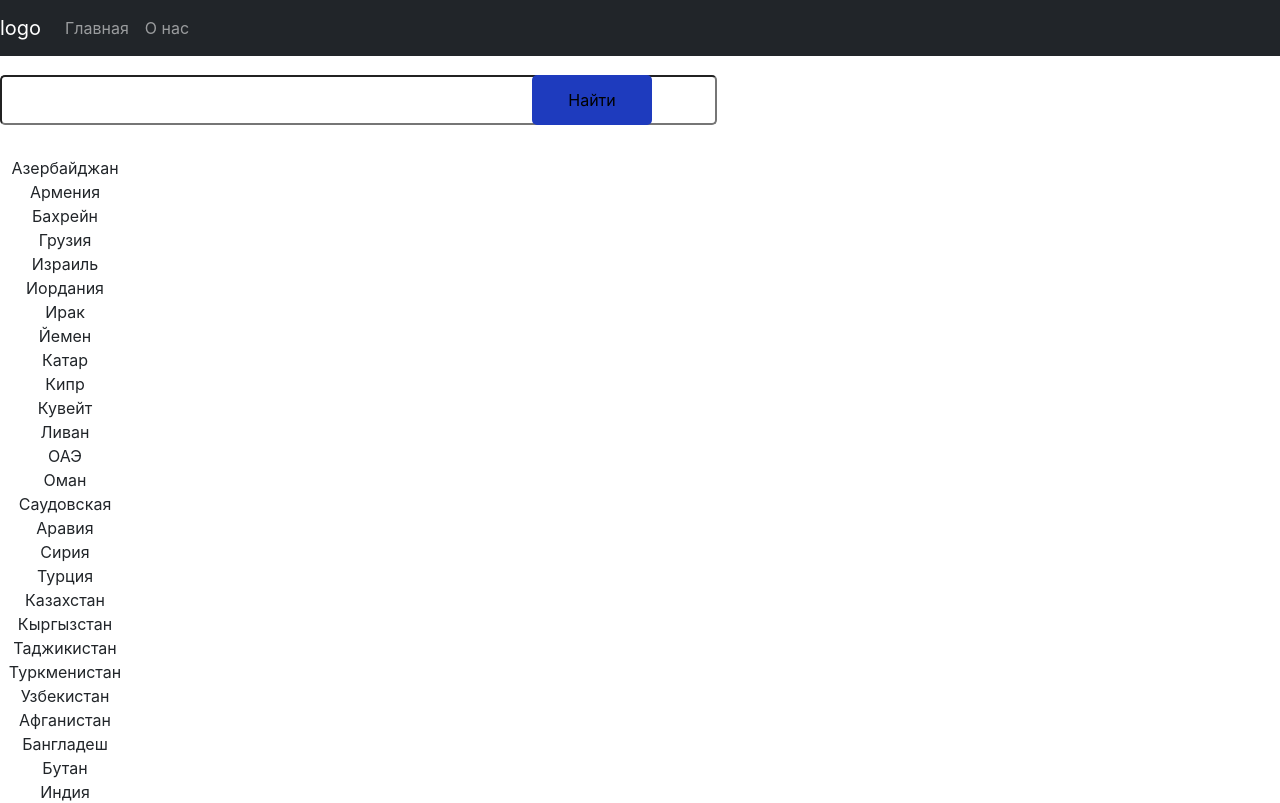
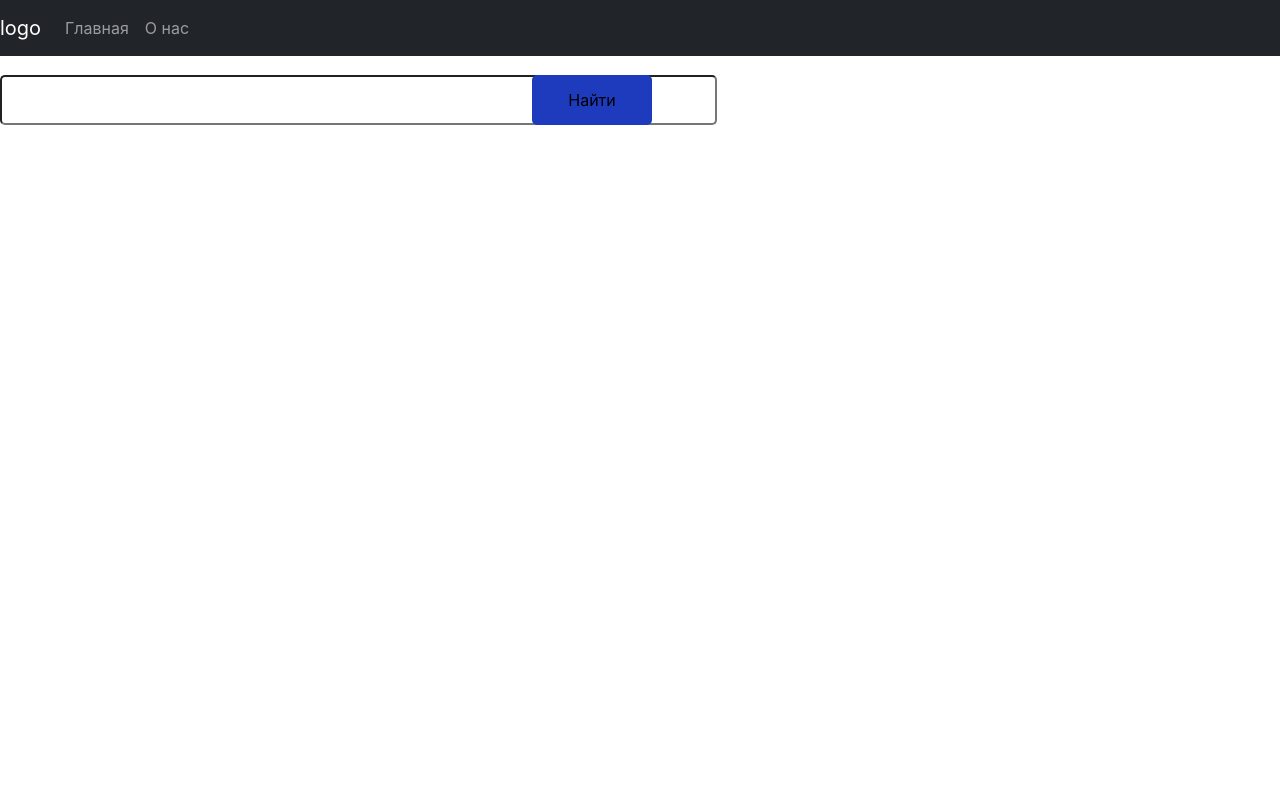
Before and after one commit to 1table/AviaAsia, a React (Create React App) app: page /search in a window 1280 px wide. Shown: the top 803 px of the page. Built offline with nearby package versions, Linux system fonts and the light colour scheme; data requests are answered from the project's data file.

Commit message:
showcountry

```diff
--- a/src/search/search1.jsx
+++ b/src/search/search1.jsx
@@ -5,6 +5,8 @@ import './search.css';
 const Search = () => {
     const [data, setData] = useState([]);
     const [value, setValue] = useState('');
+    const [filteredData, setFilteredData] = useState([]);
+    const [showResults, setShowResults] = useState(false);
 
     useEffect(() => {
         const fetchTabData = async () => {
@@ -25,9 +27,12 @@ const Search = () => {
         window.open('/', '_blank');
     };
 
-    const filteredCountries = data.filter(country => {
-        return country.title.toLowerCase().includes(value.toLowerCase());
-    });
+    const handleKeyPress = (event) => {
+        if (event.key === 'Enter') {
+            setFilteredData(data.filter(country => country.title.toLowerCase().includes(value.toLowerCase())));
+            setShowResults(true);
+        }
+    };
 
     return (
         <div>
@@ -36,11 +41,12 @@ const Search = () => {
                     type='text'
                     className='search-country'
                     onChange={(event) => setValue(event.target.value)}
+                    onKeyDown={handleKeyPress}
                 />
-                <Link to={'/'}><button type="button" className="search-btn">Найти</button></Link>
+                <button type="button" className="search-btn">Найти</button>
             </div>
-            <div className='search-block'>
-                {filteredCountries.map(country => (
+            <div className='search-block' style={{ display: showResults && filteredData.length > 0 ? 'block' : 'none' }}>
+                {filteredData.map(country => (
                     <div key={country.id}>
                         <div>
                             <span onClick={() => handleSpanClick(country.title)} className='country-span'>{country.title}</span>
--- a/src/search/search2.jsx
+++ b/src/search/search2.jsx
@@ -5,6 +5,8 @@ import './search.css';
 const Search = () => {
     const [data, setData] = useState([]);
     const [value, setValue] = useState('');
+    const [filteredData, setFilteredData] = useState([]);
+    const [showResults, setShowResults] = useState(false);
 
     useEffect(() => {
         const fetchTabData = async () => {
@@ -25,9 +27,12 @@ const Search = () => {
         window.open('/', '_blank');
     };
 
-    const filteredCountries = data.filter(country => {
-        return country.title.toLowerCase().includes(value.toLowerCase());
-    });
+    const handleKeyPress = (event) => {
+        if (event.key === 'Enter') {
+            setFilteredData(data.filter(country => country.title.toLowerCase().includes(value.toLowerCase())));
+            setShowResults(true);
+        }
+    };
 
     return (
         <div>
@@ -36,11 +41,12 @@ const Search = () => {
                     type='text'
                     className='search-country'
                     onChange={(event) => setValue(event.target.value)}
+                    onKeyDown={handleKeyPress}
                 />
-                <Link to={'/'}><button type="button" className="search-btn">Найти</button></Link>
+                <button type="button" className="search-btn">Найти</button>
             </div>
-            <div className='search-block'>
-                {filteredCountries.map(country => (
+            <div className='search-block' style={{ display: showResults && filteredData.length > 0 ? 'block' : 'none' }}>
+                {filteredData.map(country => (
                     <div key={country.id}>
                         <div>
                             <span onClick={() => handleSpanClick2(country.title)} className='country-span'>{country.title}</span>
```
